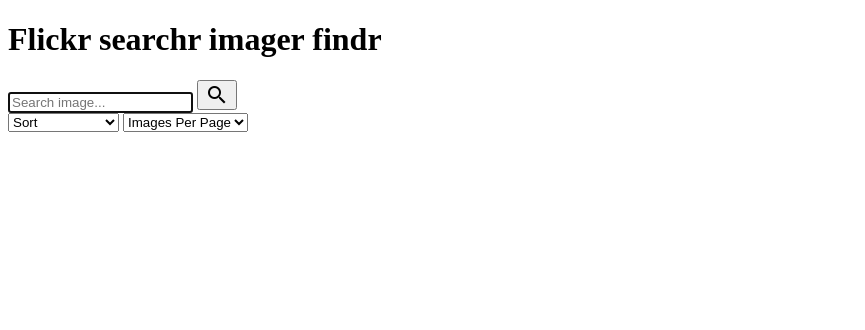
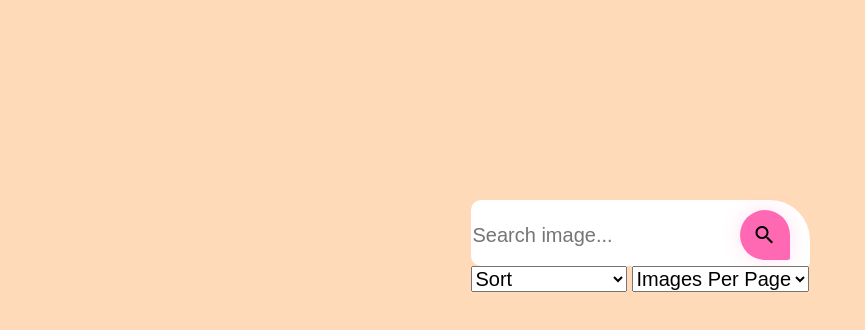
Before and after one commit to OlofSvahn/Image-Search-App, a plain HTML site: page index.html in a window 1280 px wide. Shown: the whole page, without its empty margins (0-865 px from the left). Drawn offline with Linux system fonts and the light colour scheme.

Commit message:
Css updates

```diff
--- a/index.html
+++ b/index.html
@@ -4,16 +4,18 @@
     <meta charset="UTF-8">
     <meta http-equiv="X-UA-Compatible" content="IE=edge">
     <meta name="viewport" content="width=device-width, initial-scale=1.0">
+    <link rel="stylesheet" href="indexStyle.css">
     <link href="https://fonts.googleapis.com/icon?family=Material+Icons" rel="stylesheet">
     <title>Index</title>
 </head>
 <body>
     <main>
-        <h1>Flickr searchr imager findr</h1>
         <form id="searchForm" name="searchForm" action="result.html" onsubmit="return Validate()">
-            <input type="text" name="searchText" id="searchText" autofocus placeholder="Search image..."
-            tabindex="1" required/>
-            <input type="submit" value="search" class="material-icons"name="Submit">
+            <div class="searchBar">
+                <input type="text" name="searchText" class="searchBarText" id="searchText" placeholder="Search image..."
+                tabindex="1" required/>
+                <input type="submit" value="search" class="material-icons"name="Submit">
+            </div>
             <div class="dropDowns">
                 <select name="sort" id="sort">Sort
                     <option value="" disabled selected hidden> Sort </option>
--- a/indexStyle.css
+++ b/indexStyle.css
@@ -0,0 +1,49 @@
+*{
+    font-size: 20px;
+}
+
+body{
+    background-color: peachpuff;
+    margin: 0;
+    padding: 0;
+    height: 100%;
+    display: flex;
+    justify-content: center;
+    align-items: center;
+}
+
+main .searchBar{
+    background-color:rgb(255, 255, 255);
+    display: flex;
+    align-items: center;
+    flex-direction: row;
+    padding-top: 0.5rem;
+    padding-bottom: 0.3rem;
+    padding-right: 1rem;
+    max-width: 1000px;
+    margin-top: 10rem;
+    border-radius: 0.5rem;
+    border-top-right-radius: 2rem;
+    border-bottom-right-radius: 0.2rem;
+}
+
+main .searchBar .searchBarText{
+    display: flex;
+    justify-content: center;
+    background: none;
+    border: none;
+    margin: auto;
+}
+
+main .searchBar .material-icons{
+    background-color: hotpink;
+    display:flex;
+    justify-content: center;
+    width: 50px;
+    height: 50px;
+    box-shadow: 0 0 1rem rgba(255, 105, 180, 0.2);
+    border: none;
+    border-radius: 10rem;
+    border-bottom-right-radius: 1rem;
+    margin:auto;
+}
--- a/resultStyle.css
+++ b/resultStyle.css
@@ -76,7 +76,6 @@
     color:grey;
 }
 
-
 .lightbox{
     position: fixed;
     z-index: 1000;
```
